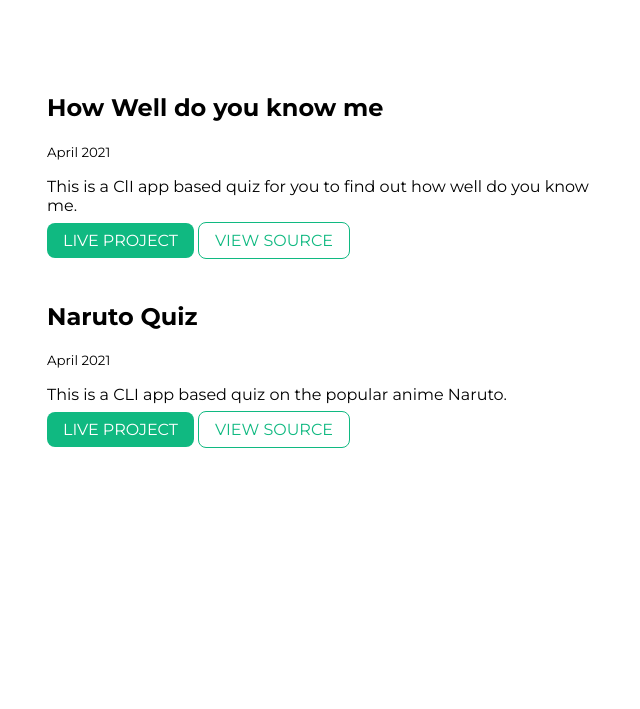
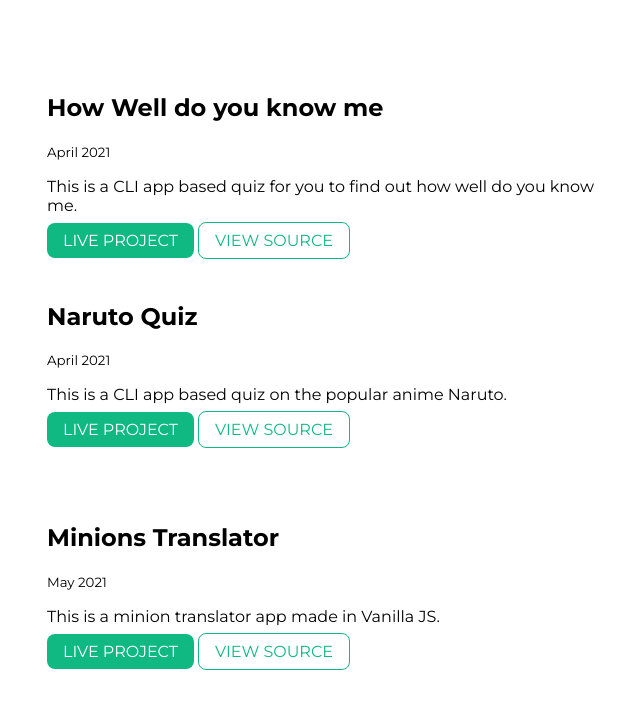
Before and after one commit to Sharmaa-Ansh/Level-0-Website, a plain HTML site: page Projects.html in a window 1280 px wide. Shown: the part 535-1244 px from the top of the page, without its empty margins (333-973 px from the left). Before the commit the page ends 1022 px from the top, so only its background shows below. Drawn offline with Linux system fonts and the light colour scheme.

Commit message:
minion translator
added a project, mnion translator

```diff
--- a/Projects.html
+++ b/Projects.html
@@ -35,7 +35,7 @@
             <li>
                     <h2>How Well do you know me</h2>
                 <small>April 2021</small>
-                <p>This is a ClI app based quiz for you to find out how well do you know me.</p>
+                <p>This is a CLI app based quiz for you to find out how well do you know me.</p>
                 <a class=" link link-primary" href="https://replit.com/@Ansh177/How-well-do-you-know-me-1?%E2%80%8Bembed=1&output=1">LIVE PROJECT</a>
                 <a class=" link link-secondary" href="https://github.com/Sharmaa-Ansh/How-Well-Do-you-know-me">VIEW SOURCE</a>
 
@@ -48,7 +48,16 @@
             <a class=" link link-primary" href="https://replit.com/@Ansh177/Naruto-Quiz?%E2%80%8Bembed=1&output=1">LIVE PROJECT</a>
             <a class=" link link-secondary" href="https://github.com/Sharmaa-Ansh/Naruto-Quiz">VIEW SOURCE</a>
 
-        </li>
+         </li>
+
+         <li class="project-list-padding">
+            <h2>Minions Translator</h2>
+        <small>May 2021</small>
+        <p>This is a minion translator app made in Vanilla JS.</p>
+        <a class=" link link-primary" href="https://translatorminions.netlify.app/">LIVE PROJECT</a>
+        <a class=" link link-secondary" href="https://github.com/Sharmaa-Ansh/banana-app">VIEW SOURCE</a>
+
+     </li>
 
 
 
```
